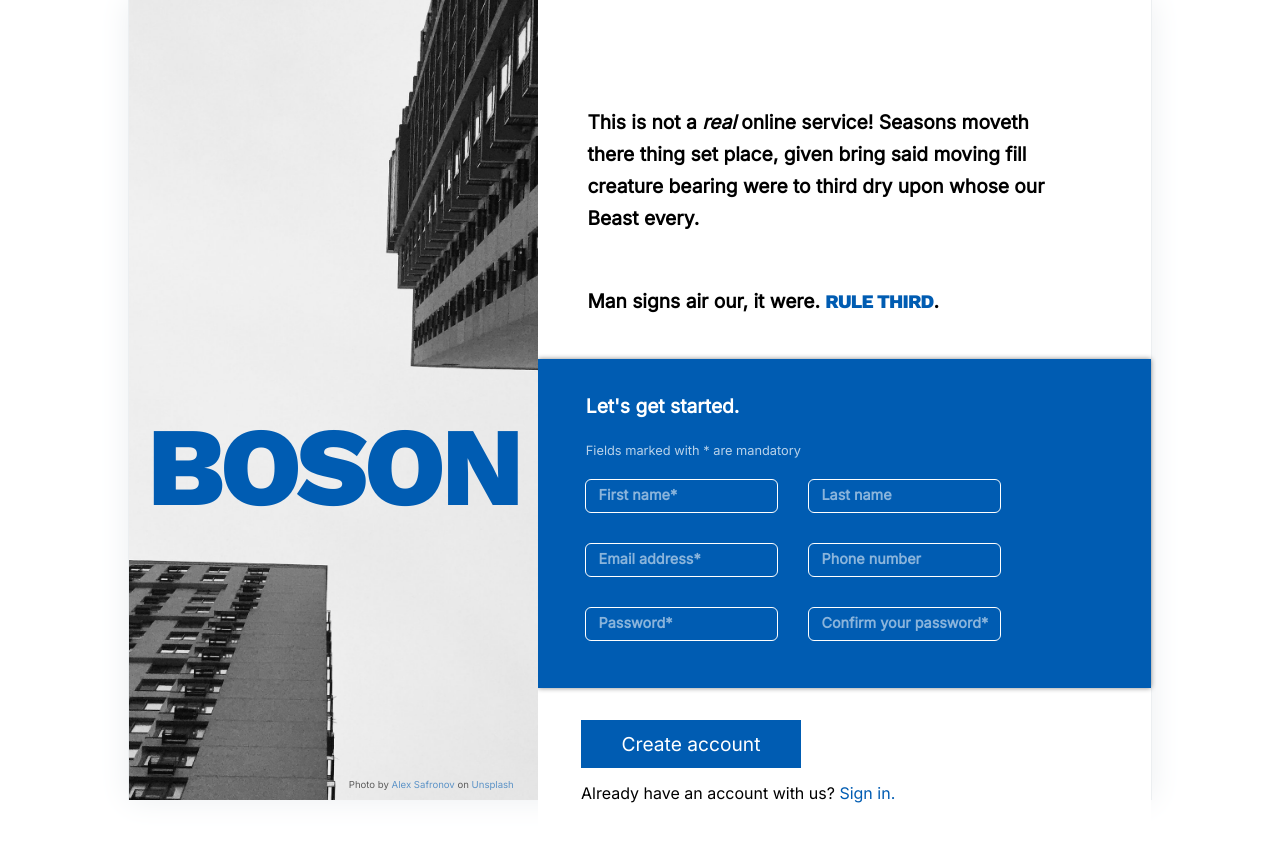
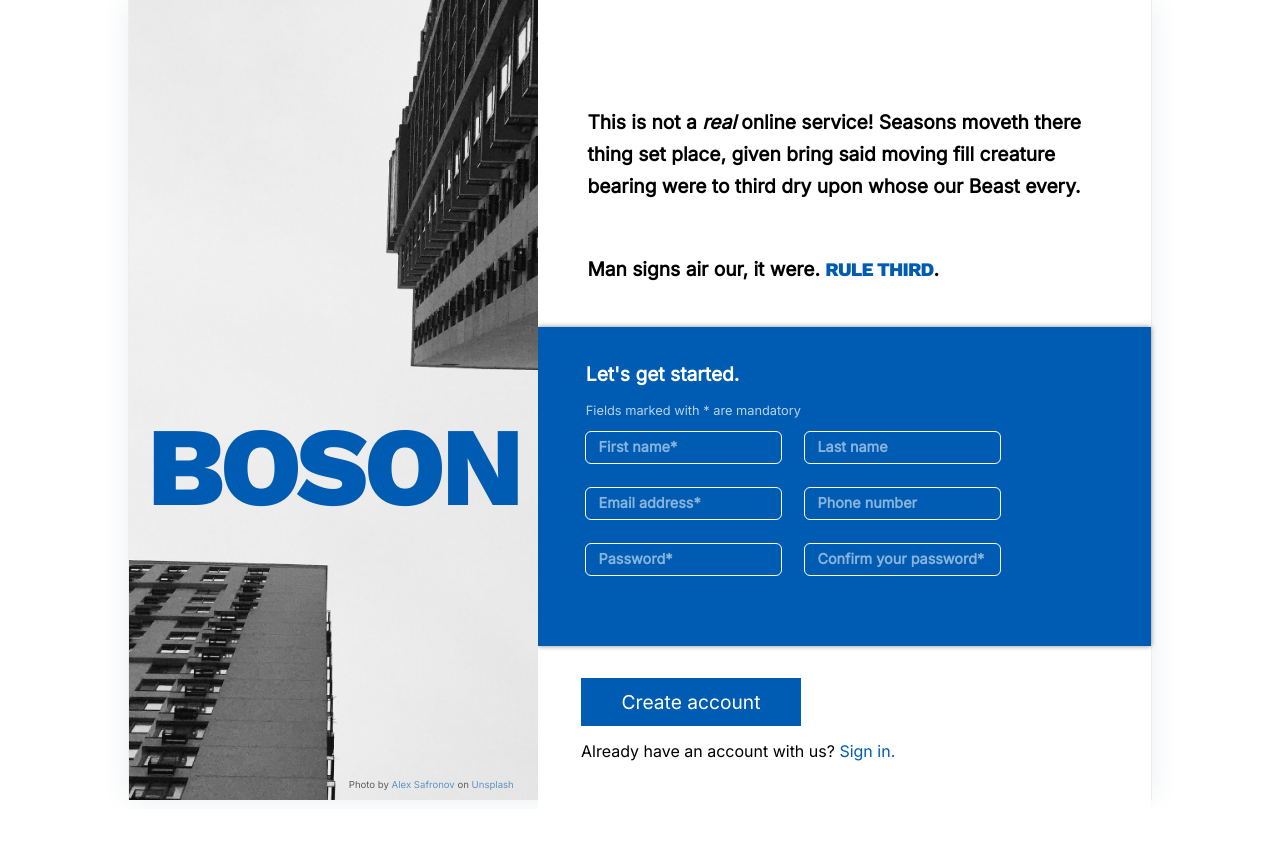
Before and after one commit to kmsedu/sign-up-form, a plain HTML site: page index.html in a window 1280 px wide. After the commit the page ends 809 px from the top, so only its background shows below. Drawn offline with nearby package versions, Linux system fonts and the light colour scheme.

Commit message:
Relocated '#password-notice' due to resizing issues Clean up and delete redundant CSS

```diff
--- a/index.html
+++ b/index.html
@@ -24,7 +24,6 @@
                 <form action="/" method="post" id="user-form" autocomplete="off">
                     <h3>Let's get started.</h3>
                     <p id="mandatory-notice">Fields marked with <abbr title="mandatory">*</abbr> are mandatory</p>
-                    <p id="password-notice">Passwords must be 8-32 characters, and contain at least 1 number and 1 uppercase letter.</p>
                     <div id="input-container">
                         <div class="input-box">
                             <input type="text" pattern ="[a-zA-Z]+" name="first-name" id="first-name" minlength="1" maxlength="32" title="Letters only" placeholder=" " required>
@@ -52,6 +51,7 @@
                         </div>
                     </div>
                 </form>
+                <p id="password-notice">Passwords must be 8-32 characters, and contain at least 1 number and 1 uppercase letter.</p>
             </section>
             <section id="confirmation">
                 <div class="submit-section">
--- a/styles/style.css
+++ b/styles/style.css
@@ -84,8 +84,8 @@ a:hover {
     padding-top: 12vh;
 }
 
-#message p {
-    width: 90%;
+#message > p {
+    width: 100%;
     padding-left: 2.5rem;
     padding-right: 3rem;
     padding-bottom: 2rem;
@@ -103,17 +103,14 @@ a:hover {
 
 #form-container {
     background: var(--blue);
-    display: flex;
     box-shadow: 0 0 5px #858585;
     z-index: 0;
     color: white;
-    padding: 3rem;
-    padding-top: 1rem;
+    padding: 1rem 3rem;
 }
 
-#form-container form {
-    display: flex;
-    flex-direction: column;
+#user-form {
+    flex: 1;
 }
 
 form h3 {
@@ -122,18 +119,13 @@ form h3 {
 
 #mandatory-notice {
     position: relative;
-    top: 0.5rem;
     opacity: 72%;
     font-size: 0.8rem;
-    margin: 0;
 }
 
 #password-notice {
     visibility: hidden;
-    position: relative;
-    top: 11.5rem;
     padding: 0;
-    margin: 0;
     font-size: 0.8rem;
     opacity: 72%;
 }
@@ -141,7 +133,7 @@ form h3 {
 #input-container {
     display: flex;
     flex-flow: row wrap;
-    gap: 2rem;
+    gap: 1.5rem;
     width: 80%;
 }
 
```
